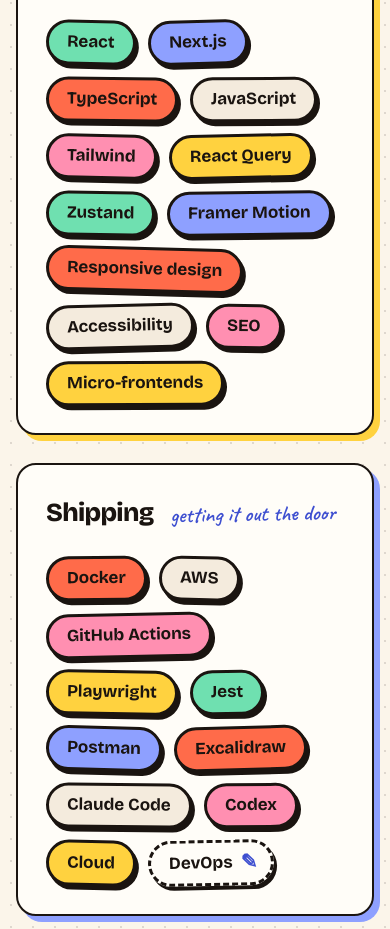
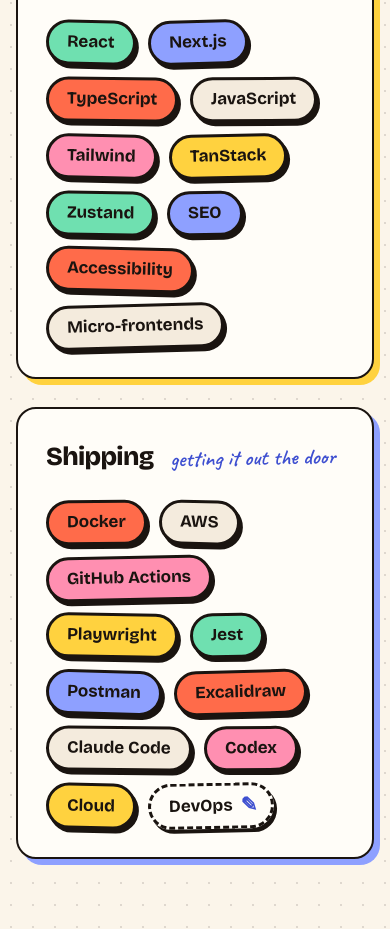
Before and after one commit to somkenemuscle/Portfolio, a Next.js app: page /about in a window 390 px wide. Shown: the part 2802-3731 px from the top of the page. Built offline with nearby package versions, Linux system fonts and the light colour scheme.

Commit message:
chore(about): Tidy Frontend stickers
Drop Framer Motion and Responsive design, list SEO before Accessibility,
and show React Query as TanStack (still linked to Clouddley's receipt).

```diff
--- a/components/shared/Know.tsx
+++ b/components/shared/Know.tsx
@@ -6,7 +6,7 @@
 import { ACCENT, Accent, Container, Pop, Section, SectionHeading, cycleAccent, cycleTilt, deep, isPlaceholder, vars } from './Sketch'
 
 // Loose name matching ("Next.js" == "NextJs", "Express.js" == "Express").
-const ALIAS: Record<string, string> = { expressjs: 'express', awss3: 'aws' }
+const ALIAS: Record<string, string> = { expressjs: 'express', awss3: 'aws', tanstack: 'reactquery' }
 const key = (s: string) => {
   const k = s.toLowerCase().replace(/[^a-z0-9]/g, '')
   return ALIAS[k] ?? k
--- a/constants/skillGroups.ts
+++ b/constants/skillGroups.ts
@@ -31,8 +31,7 @@
     accent: "sun",
     skills: [
       "React", "Next.js", "TypeScript", "JavaScript", "Tailwind",
-      "React Query", "Zustand", "Framer Motion",
-      "Responsive design", "Accessibility", "SEO", "Micro-frontends",
+      "TanStack", "Zustand", "SEO", "Accessibility", "Micro-frontends",
     ],
   },
   {
```
